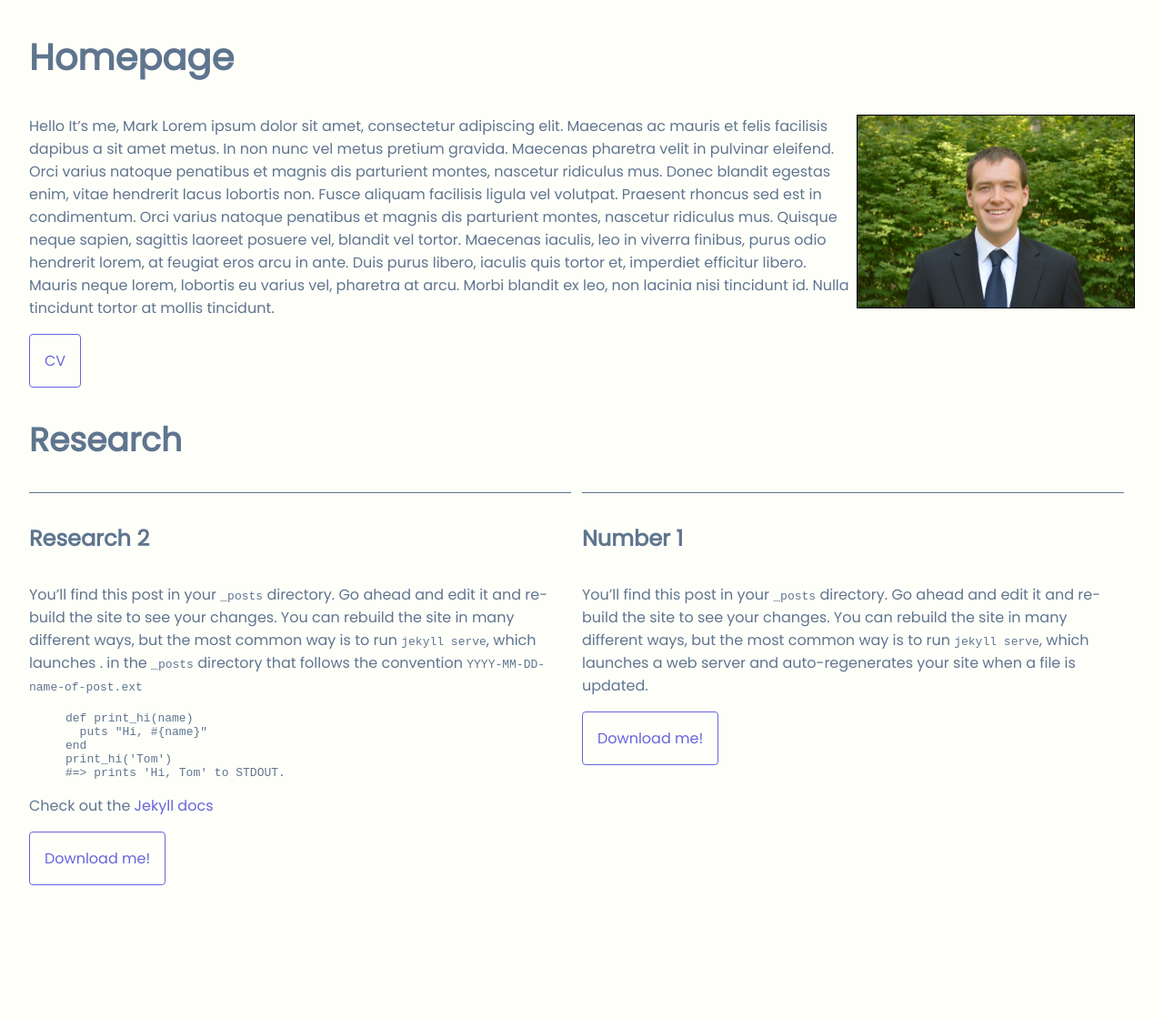
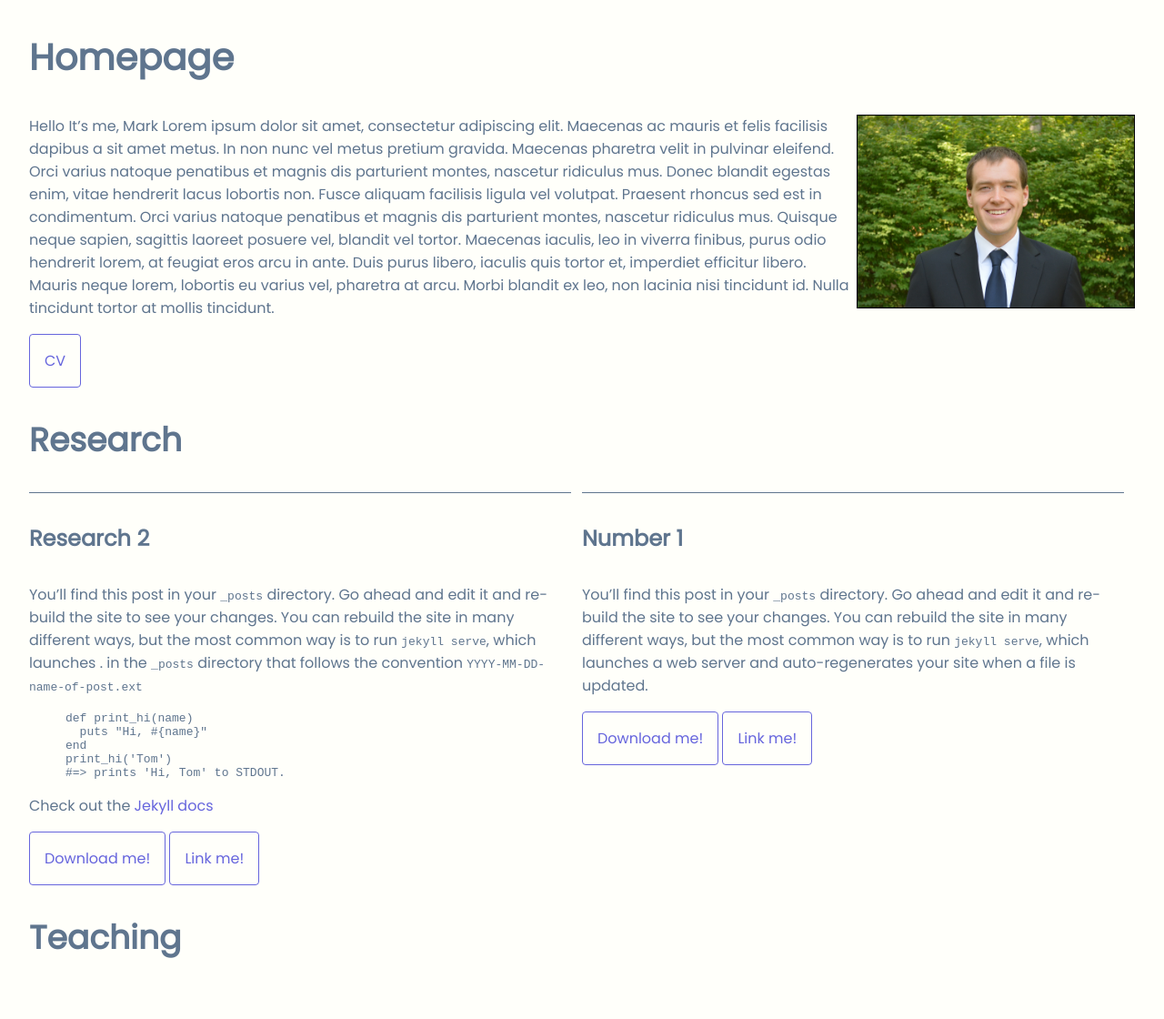
Before and after one commit to mattmotel/markmcinerney, a Jekyll site: the page built from index.md, in a window 1280 px wide. Shown: the whole page at 91% size. Built offline with Jekyll 4.4.1, drawn with Linux system fonts in a browser that asks for light colours; before the commit the page ends 1005 px from its top, so only the background shows below that.

Commit message:
add link

```diff
--- a/_layouts/page.html
+++ b/_layouts/page.html
@@ -76,6 +76,7 @@ a{
       <h4>{{ post.title }}</h4>
       {{ post.content }}
       <a href="{{ post.file }}" class="download"> Download me!</a>
+      <a href="{{ post.link }}" class="download"> Link me!</a>
     </div>
 
 
@@ -83,6 +84,13 @@ a{
   </div>
 </section>
 
+<section class="research">
+  <h2>Teaching</h2>
+<div class="post-wrapper">
+
+  </div>
+</section>
+
 </body>
 
 </html>
--- a/_posts/2018-08-01-one.markdown
+++ b/_posts/2018-08-01-one.markdown
@@ -4,6 +4,7 @@ date: 2018-08-01 18:39:00 Z
 categories:
 - economics
 file: "/uploads/pdf.pdf"
+link: "http://google.com"
 layout: post
 ---
 
--- a/_posts/2018-09-01-two.markdown
+++ b/_posts/2018-09-01-two.markdown
@@ -4,6 +4,7 @@ date: 2018-09-01 18:39:00 Z
 categories:
 - economics
 file: "/uploads/pdf.pdf"
+link: "http://google.com"
 layout: post
 ---
 
```
Also changed, not shown: 2 other files.
